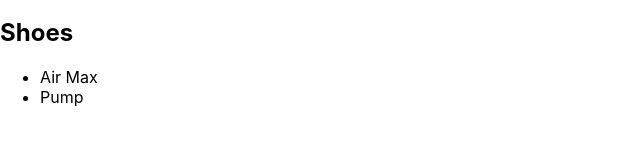
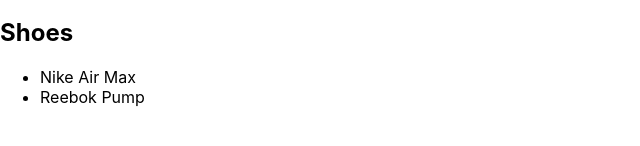
Before and after one commit to coryhouse/everkicks, a React (Create React App) app: page /admin/shoes in a window 1280 px wide. Shown: the part 294-440 px from the top of the page, without its empty margins (0-640 px from the left). Built offline with nearby package versions, Linux system fonts and the light colour scheme.

Commit message:
Implement setter

```diff
--- a/src/ManageShoes.tsx
+++ b/src/ManageShoes.tsx
@@ -35,14 +35,14 @@
         <form
           onSubmit={(event) => {
             event.preventDefault(); // Hey browser, don't post back
-            // setShoes([...shoes, { name: shoe, brand: brand }]);
-            // setShoe("");
+            setShoes([...shoes, shoe]);
+            setShoe(newShoe);
           }}
         >
           <div>
             <label htmlFor="brand">Brand</label>
             <br />
-            <select id="brand" value={brand ?? ""} onChange={onChange}>
+            <select id="brand" value={brand} onChange={onChange}>
               <option value="">Select brand</option>
               <option value="Nike">Nike</option>
               <option value="Adidas">Adidas</option>
@@ -63,7 +63,9 @@
         <h2>Shoes</h2>
         <ul>
           {shoes.map((shoe) => (
-            <li>{shoe.name}</li>
+            <li>
+              {shoe.brand} {shoe.name}
+            </li>
           ))}
         </ul>
       </section>
```
